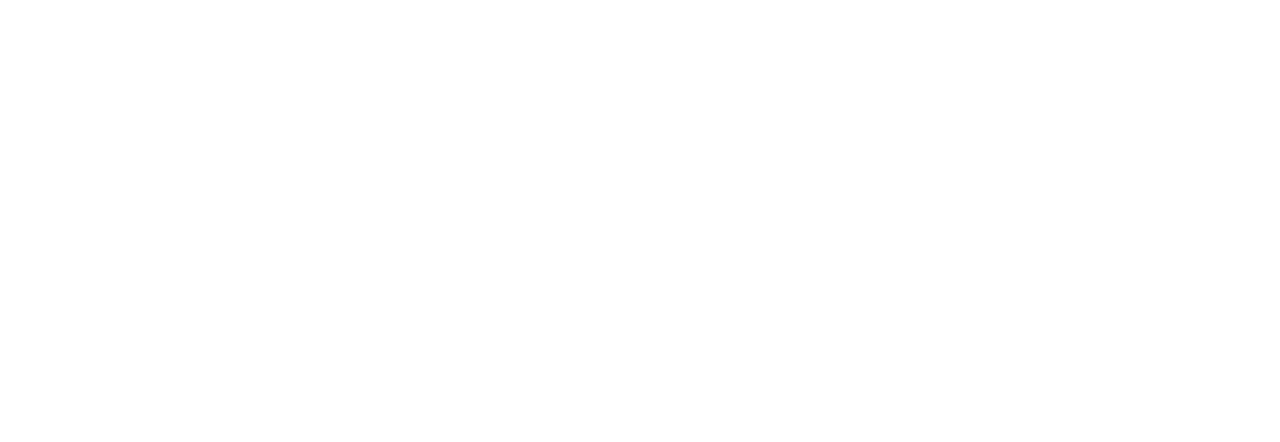
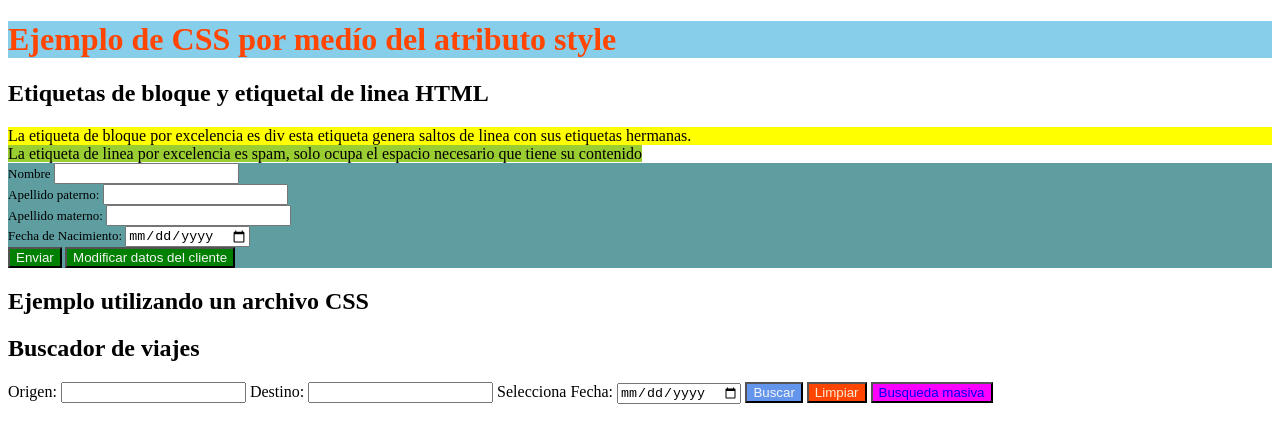
Before and after one commit to JonathanNao007/CursoFrontend01, a plain HTML site: page 02_css/index.html in a window 1280 px wide. Drawn offline with Linux system fonts and the light colour scheme.

Commit message:
Avances de practica css

```diff
--- /dev/null
+++ b/02_css/css/style.css
@@ -0,0 +1,30 @@
+/*
+Regla CSS consta de 2 partes:
+1. Selector
+2. Bloque de declaraciones (Son los atributos que vamos a modificar)
+
+Atributo: Valor;
+*/
+/*Ejemplo de selector por etiqueta*/
+h1{
+    color: orangered;
+    background-color: skyblue;
+}
+
+button{
+    background-color: green;
+    color: whitesmoke;
+}
+/*Ejemplo de otro tipo de selectores*/
+/*Tipo de selector de clases*/
+.bg-cornflowerblue{
+    background-color: cornflowerblue;
+}
+.bg-orangered{
+    background-color: orangered;
+    color: antiquewhite;
+}
+.c-payasito{
+    background-color: fuchsia;
+    color: blue;
+}
--- a/02_css/index.html
+++ b/02_css/index.html
@@ -3,9 +3,43 @@
 <head>
     <meta charset="UTF-8">
     <meta name="viewport" content="width=device-width, initial-scale=1.0">
-    <title>Document</title>
+    <link rel="stylesheet" href="css/style.css">
+    <title>Ejemplo html y css</title>
 </head>
 <body>
+    <h1>Ejemplo de CSS por medío del atributo style</h1>
+    <h2>Etiquetas de bloque y etiquetal de linea HTML</h2>
+    <div style="background-color: yellow;">La etiqueta de bloque por excelencia es div esta etiqueta genera saltos de linea con sus etiquetas hermanas.</div>
+    <span style="background-color: yellowgreen;">La etiqueta de linea por excelencia es spam, solo ocupa el espacio necesario que tiene su contenido</span>
+    <div style="background-color: cadetblue; font-size: small;">
+        <label for="idNombre">Nombre</label>
+        <input type="text" id="idNombre">
+        <br>
+        <label for="idAPaterno">Apellido paterno:</label>
+        <input type="text" id="idAPaterno">
+        <br>
+        <label for="idAMaterno">Apellido materno:</label>
+        <input type="text" id="idAMaterno">
+        <br>
+        <label for="idFechaNacimiento">Fecha de Nacimiento:</label>
+        <input type="date" id="idFechaNacimiento">
+        <br>
+        <button type="button">Enviar</button>
+        <button type="button">Modificar datos del cliente</button>
+    </div>
 
+    <h2>Ejemplo utilizando un archivo CSS</h2>
+    <div>
+        <h2>Buscador de viajes</h2>
+        <label for="idOrigen">Origen:</label>
+        <input type="text" id="idOrigen">
+        <label for="idDestino">Destino:</label>
+        <input type="text" id="idDestino">
+        <label for="idSelFecha">Selecciona Fecha:</label>
+        <input type="date" id="idSelFecha">
+        <button type="button" class="bg-cornflowerblue">Buscar</button>
+        <button type="button" class="bg-orangered">Limpiar</button>
+        <button type="button" class="c-payasito">Busqueda masiva</button>
+    </div>
 </body>
 </html>
```
